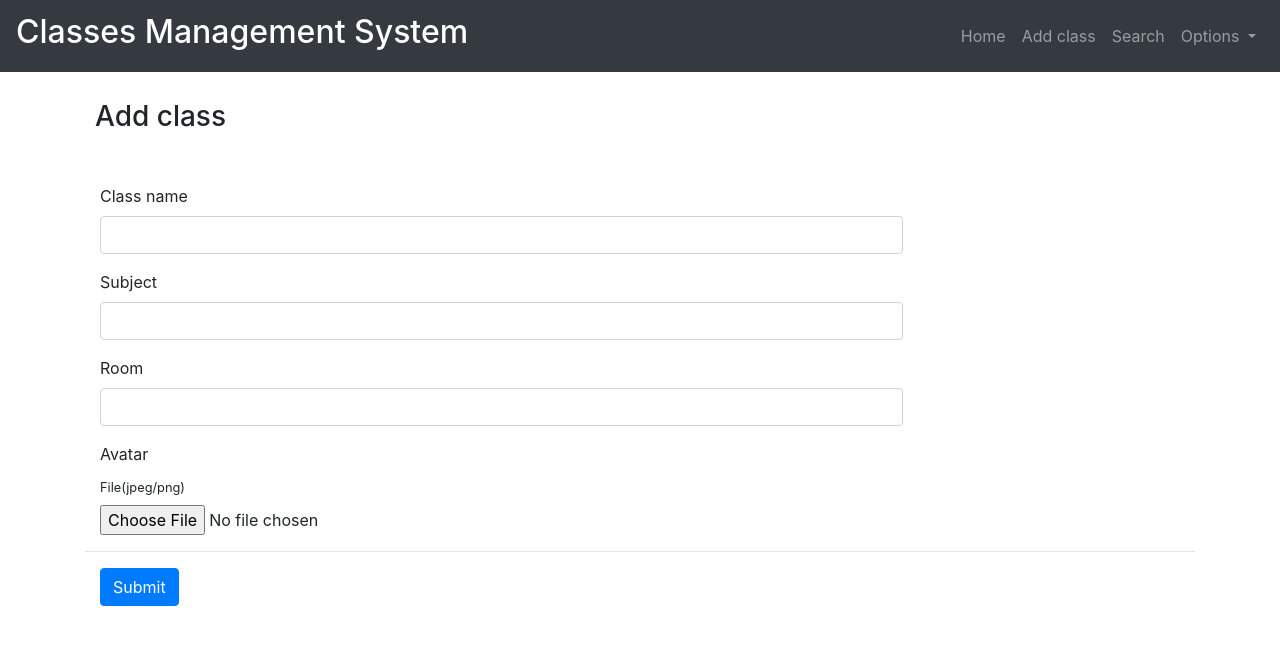
After one commit to damiandoan/PHP-ClassroomManager, a PHP site: page /addclass.php in a window 1280 px wide. The commit adds this page. Shown: the top 645 px of the page. Run offline with PHP 8.4, Linux system fonts and the light colour scheme.

Commit message:
Add files via upload

```diff
--- /dev/null
+++ b/WebFinal/addclass.php
@@ -0,0 +1,110 @@
+<?php
+//check is that user logined
+//   session_start()
+
+?>
+<!DOCTYPE html>
+<html lang="en">
+<head>
+    <meta charset="UTF-8">
+    <meta http-equiv="X-UA-Compatible" content="IE=edge">
+    <meta name="viewport" content="width=device-width, initial-scale=1.0">
+    <link rel="stylesheet" href="style.css">
+    <link rel="stylesheet" href="https://maxcdn.bootstrapcdn.com/bootstrap/4.5.2/css/bootstrap.min.css">
+    <script src="https://ajax.googleapis.com/ajax/libs/jquery/3.5.1/jquery.min.js"></script>
+    <script src="https://cdnjs.cloudflare.com/ajax/libs/popper.js/1.16.0/umd/popper.min.js"></script>
+    <script src="https://maxcdn.bootstrapcdn.com/bootstrap/4.5.2/js/bootstrap.min.js"></script>
+    <title>Add class</title>
+</head>
+<body>
+
+    <!-- nav bar -->
+    <nav class="navbar navbar-expand-sm bg-dark navbar-dark fixed-top ">
+        <a class="navbar-brand" href="#">
+        <h2>Classes Management System</h2>
+        </a>
+        <button class="navbar-toggler" type="button" data-toggle="collapse" data-target="#collapsibleNavbar">
+        <span class="navbar-toggler-icon"></span>
+        </button>
+        <div class="collapse navbar-collapse" id="collapsibleNavbar">
+        <ul class="navbar-nav ml-auto">
+            <li class="nav-item">
+            <a class="nav-link" href="homepage.php">Home</a>
+            </li>
+            <li class="nav-item">
+            <a class="nav-link" href="#">Add class</a>
+            </li>
+            <li class="nav-item">
+            <a class="nav-link" href="#">Search</a>
+            </li>
+            <!-- Dropdown -->
+        <li class="nav-item dropdown">
+        <a class="nav-link dropdown-toggle" href="#" id="navbardrop" data-toggle="dropdown">
+            Options
+        </a>
+        <div class="dropdown-menu">
+            <a class="dropdown-item" href="#">Link 1</a>
+            <a class="dropdown-item" href="#">Link 2</a>
+            <a class="dropdown-item" href="#">Link 3</a>
+        </div>
+        </li>
+        </ul>
+        </div>
+    </nav>
+
+    <!--end nav bar -->
+
+
+
+    <div class="container al1" >
+
+    <section class="panel panel-default">
+    <div class="panel-heading ph">
+        <h3 class="panel-title al2">Add class</h3>
+    </div>
+    <div class="panel-body">
+
+        <form action="designer-finish.html" method="post" class="form-horizontal" role="form">
+
+
+        <div class="form-group">
+            <label for="name" class="col-sm-3 control-label">Class name</label>
+            <div class="col-sm-9">
+            <input type="text" class="form-control" name="classname" id="name">
+            </div>
+        </div> <!-- form-group // -->
+        <div class="form-group">
+            <label for="name" class="col-sm-3 control-label">Subject</label>
+            <div class="col-sm-9">
+            <input type="text" class="form-control" name="name" id="name" >
+            </div>
+        </div> <!-- form-group // -->
+        <div class="form-group">
+            <label for="name" class="col-sm-3 control-label">Room</label>
+            <div class="col-sm-9">
+            <input type="text" class="form-control" name="classroom" id="name" >
+            </div>
+        </div> <!-- form-group // -->
+        <div class="form-group">
+            <label for="name" class="col-sm-3 control-label">Avatar</label>
+            <div class="col-sm-3">
+            <label class="control-label small" for="file_img">File(jpeg/png)</label>  <input type="file" name="file_archive">
+        </div>
+
+        </div> <!-- form-group // -->
+        <hr>
+        <div class="form-group">
+            <div class="col-sm-offset-3 col-sm-9">
+            <button type="submit" class="btn btn-primary">Submit</button>
+            </div>
+        </div> <!-- form-group // -->
+        </form>
+
+    </div><!-- panel-body // -->
+    </section><!-- panel// -->
+
+
+    </div> <!-- container// -->
+
+</body>
+</html>
--- a/WebFinal/classview.php
+++ b/WebFinal/classview.php
@@ -14,7 +14,7 @@
     <script src="https://ajax.googleapis.com/ajax/libs/jquery/3.5.1/jquery.min.js"></script>
     <script src="https://cdnjs.cloudflare.com/ajax/libs/popper.js/1.16.0/umd/popper.min.js"></script>
     <script src="https://maxcdn.bootstrapcdn.com/bootstrap/4.5.2/js/bootstrap.min.js"></script>
-    <title>classview</title>
+    <title>homepage</title>
 </head>
 <body>
 
--- a/WebFinal/style.css
+++ b/WebFinal/style.css
@@ -34,3 +34,15 @@ div h2 {
 .form-button{
     margin-bottom: 50px;
 }
+.row {
+    padding-top: 100px;
+}
+.card {
+    margin-top: 50px;
+}
+.al1{
+    padding-top: 100px;
+}
+.al2{
+    margin-left: 10px;
+}
```
Also changed, not shown: WebFinal/homepage.php (+136 -7 lines), WebFinal/avatar1.png (added), WebFinal/avatar2.jpeg (added), WebFinal/empty-classroom-in-high-school-illustration-vector.webp (added), WebFinal/images.jpeg (added).
